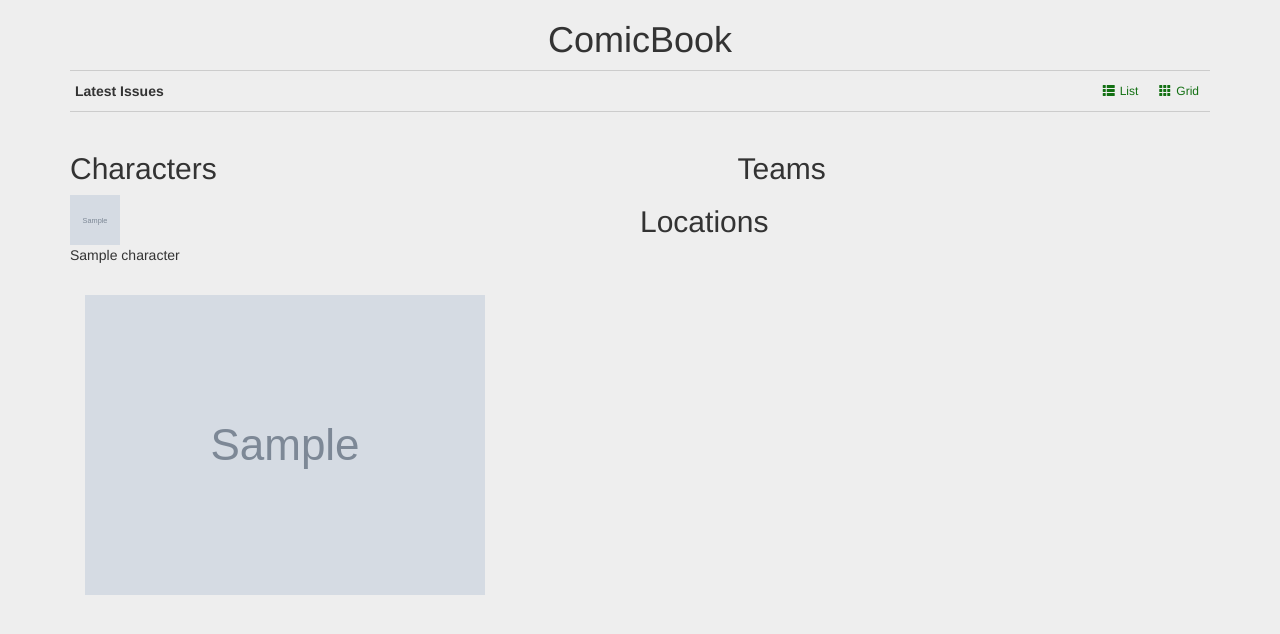
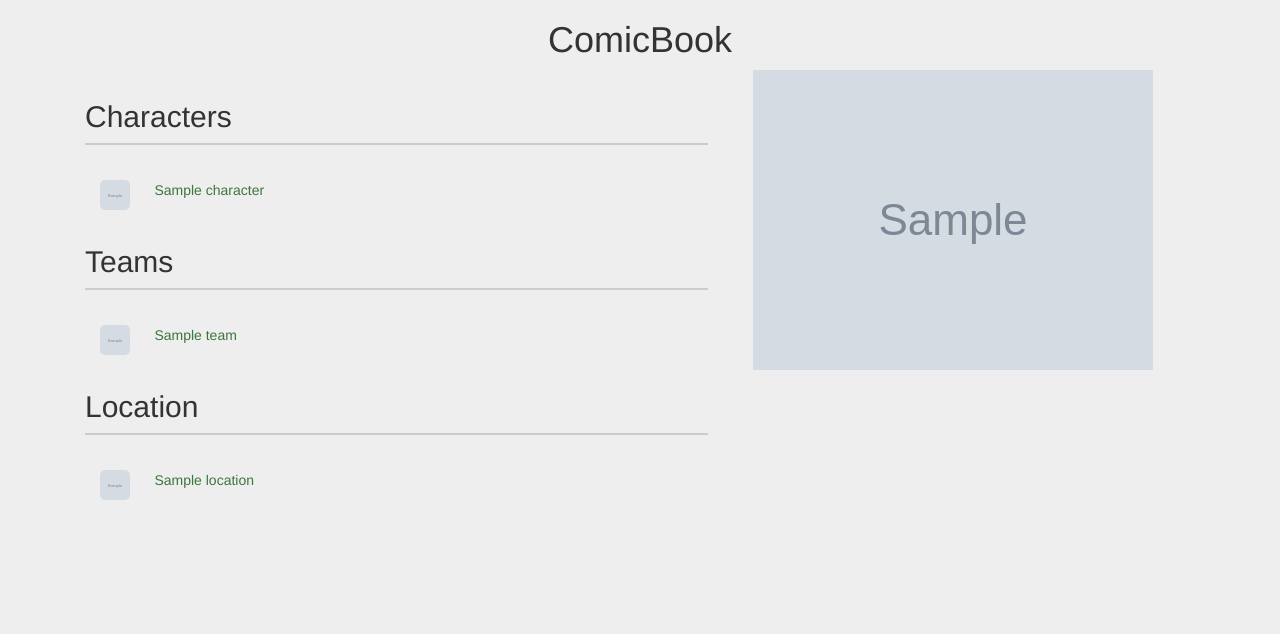
Before and after one commit to nildiert/PythonComicApp, a Flask app: template app/templates/show.html in a window 1280 px wide. Shown: the top 634 px of the page. Run offline with Flask 2, Linux system fonts and the light colour scheme; the template is opened without the code that fills it: most values are stand-ins (such as "Sample title", 1, 10 or a date in 2020); grey boxes marked "Sample" are stand-in pictures; some libraries are stand-ins or nearby versions.

Commit message:
Added 404 error styles Added styles in show.html file Refactoring code to organize css and js files Added string documentation in files, classes and methods And finish, or almost that ...

```diff
--- /dev/null
+++ b/app/static/css/show.css
@@ -0,0 +1,28 @@
+
+.img-logo {
+    width: 30px;
+    height: 30px;
+    border-radius: 5px;
+}
+
+.title-item {
+    border-bottom: 2px solid #ccc;
+    margin: 30px;
+}
+
+.left-margin {
+    margin-left: 30px;
+}
+.margin-item {
+    margin-top: 5px;
+    margin-bottom: 5px;
+}
+.img-cover {
+    max-width:100%;
+    height:auto;
+}
+.item-name {
+    white-space: nowrap;
+    overflow: hidden;
+    text-overflow: ellipsis;
+}
--- /dev/null
+++ b/app/static/js/index.js
@@ -0,0 +1,4 @@
+$(document).ready(function () {
+    $('#list').click(function (event) { event.preventDefault(); $('#products .item').addClass('list-group-item'); });
+    $('#grid').click(function (event) { event.preventDefault(); $('#products .item').removeClass('list-group-item'); $('#products .item').addClass('grid-group-item'); });
+});
--- a/app/templates/show.html
+++ b/app/templates/show.html
@@ -7,13 +7,9 @@
     <link rel="stylesheet" href="https://cdnjs.cloudflare.com/ajax/libs/meyer-reset/2.0/reset.min.css">
     <link rel='stylesheet' href='http://maxcdn.bootstrapcdn.com/bootstrap/3.2.0/css/bootstrap.min.css'>
     <link rel="stylesheet" href="{{ url_for('static', filename='css/index.css')}}">
+    <link rel="stylesheet" href="{{ url_for('static', filename='css/show.css')}}">
     <script src="https://cdnjs.cloudflare.com/ajax/libs/prefixfree/1.0.7/prefixfree.min.js"></script>
-    <style>
-        .img-logo {
-            width: 50px;
-            height: 50px;
-        }
-    </style>
+
 </head>
 
 <body>
@@ -22,42 +18,89 @@
         <div class="text-center mt-5">
             <h1>ComicBook</h1>
         </div>
-        <div class="well well-sm separated">
-            <strong>Latest Issues</strong>
-            <div class="btn-group">
-                <a href="#" id="list" class="btn btn-sm"><span class="glyphicon glyphicon-th-list">
-                    </span>List</a> <a href="#" id="grid" class="btn  btn-sm"><span
-                        class="glyphicon glyphicon-th"></span>Grid</a>
+
+        <div class="row">
+            <div class="col-md-12">
+                <div class="row">
+                    <div class="col-md-7 col-sm-12">
+
+                        <div class="row">
+
+                            <div class="title-item">
+                                <h2>Characters</h2>
+
+                            </div>
+                            <div class="left-margin">
+                                {% for character in comic.characters %}
+                                <div class="col-md-6 col-sm-6 col-xs-6">
+                                    <div class="row margin-item">
+                                        <div class="col-md-2 col-sm-2 col-xs-2">
+                                            <img class="img-logo" src="{{ character.image }}" alt="">
+                                        </div>
+                                        <div class="col-md-10 text-left col-sm-10 col-xs-10 text-success">
+                                            <p class="item-name">{{ character.name }}</p>
+                                        </div>
+                                    </div>
+                                </div>
+                                {% endfor %}
+                            </div>
+
+                        </div>
+
+                        <div class="row">
+
+                            <div class="title-item">
+                                <h2>Teams</h2>
+
+                            </div>
+                            <div class="left-margin">
+                                {% for team in comic.teams %}
+                                <div class="col-md-6 col-sm-6 col-xs-6">
+                                    <div class="row margin-item">
+                                        <div class="col-md-2 col-sm-2 col-xs-2">
+                                            <img class="img-logo" src="{{ team.image }}" alt="">
+                                        </div>
+                                        <div class="col-md-10 text-left col-sm-10 col-xs-10 text-success">
+                                            <p class="item-name">{{ team.name }}</p>
+                                        </div>
+                                    </div>
+                                </div>
+                                {% endfor %}
+                            </div>
+
+                        </div>
+
+                        <div class="row">
+
+                            <div class="title-item">
+                                <h2>Location</h2>
+
+                            </div>
+                            <div class="left-margin">
+                                {% for location in comic.locations %}
+                                <div class="col-md-6 col-sm-6 col-xs-6">
+                                    <div class="row margin-item">
+                                        <div class="col-md-2 col-sm-2 col-xs-2">
+                                            <img class="img-logo" src="{{ location.image }}" alt="">
+                                        </div>
+                                        <div class="col-md-10 text-left col-sm-10 col-xs-10 text-success">
+                                            <p class="item-name">{{ location.name }}</p>
+                                        </div>
+                                    </div>
+                                </div>
+                                {% endfor %}
+                            </div>
+
+                        </div>
+                    </div>
+
+                    <div class="col-md-5 col-sm-12">
+                        <img class="img-cover" src="{{ comic.image }}" alt="" />
+                    </div>
+                </div>
             </div>
         </div>
-        <div id="products" class="row list-group">
-
-            <div class="col-xs-4 col-lg-7">
-                <div>
-                    <h2>Characters</h2>
-                </div>
-            </div>
-            {% for character in comic.characters %}
-            <div class="col-lg-6">
-                <img class="img-logo" src="{{ character.image }}" alt="">
-                <p>{{ character.name }}</p>
-            </div>
-            {% endfor %}
-            <div>
-                <h2>Teams</h2>
-            </div>
-            <div>
-                <h2>Locations</h2>
-            </div>
-
-
-        </div>
-        <div class="col-xs-4 col-lg-5">
-            <img src="{{ comic.image }}" alt="" />
-        </div>
     </div>
-    </div>
-
 </body>
 
 </html>
--- a/main.py
+++ b/main.py
@@ -1,3 +1,9 @@
+#!/usr/bin/python3
+"""
+    Controller of the app
+"""
+
+
 from flask import redirect, url_for, render_template, make_response
 import json
 from urllib.error import HTTPError
@@ -10,16 +16,25 @@ app = create_app()
 
 @app.errorhandler(404)
 def not_found(error):
+    """
+        Error handler to manage the 404 errors
+    """
     return render_template('404.html', error=error)
 
 @app.route('/')
 def home():
+    """
+        Home route that redirects to /comics route
+    """
     response = make_response(redirect('/comics'))
 
     return response
 
 @app.route('/comics', methods=['GET'])
 def index():
+    """
+        Route that returns the index template and shows the latest comics
+    """
     issues_url = config.issues_url.format(config.api_key)
 
     try:
@@ -29,8 +44,7 @@ def index():
                 "id": item['id'],
                 "name": "{} #{}".format(item['volume']['name'], item['issue_number']),
                 "image": item['image']['original_url']
-                })
-
+            })
         context = {
             'comics': result
         }
@@ -41,7 +55,10 @@ def index():
 
 @app.route('/comic/<id>')
 def show(id):
-
+    """
+        Route that returns the show template and shows a specific comic
+        id: number with the id of the comic
+    """
     comic = {}
     issue_detail_url = config.issue_detail_url.format(id, config.api_key)
 
@@ -58,12 +75,12 @@ def show(id):
             'teams': teams,
             'locations': locations,
         })
+
         context = {
             'comic': comic
         }
 
         return render_template('show.html', **context)
-
 
     except HTTPError as e:
         return {"Error code": "{}".format(e.code)}
```
Also changed, not shown: app/__init__.py (+8 -0 lines), app/config.py (+8 -0 lines), app/data_service.py (+15 -0 lines), app/static/css/404.css (+11 -0 lines), app/templates/404.html (+8 -6 lines), app/templates/index.html (+1 -11 lines), 1 other file.
